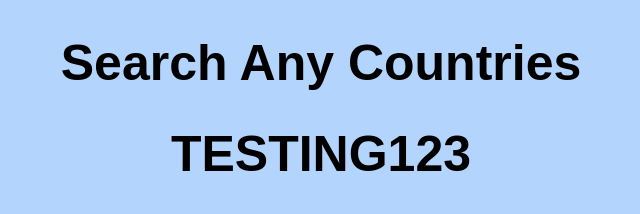
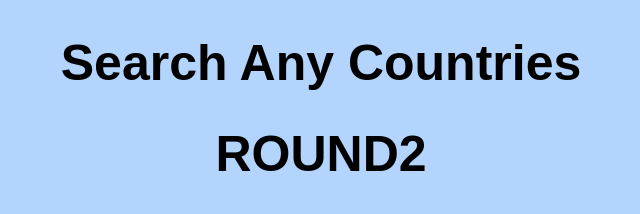
Before and after one commit to jackthian/Assignment1, a website built with Parcel: page src/index.html in a window 1280 px wide. Shown: the top 214 px of the page, without its empty margins (319-959 px from the left). Built offline with nearby package versions, Linux system fonts and the light colour scheme; no server answers.

Commit message:
round2line41

```diff
--- a/src/index.html
+++ b/src/index.html
@@ -38,7 +38,7 @@
 <script src="https://www.google-analytics.com/analytics.js" async></script>
 -->
 <h1>Search Any Countries</h1>
-<h1>TESTING123</h1>
+<h1>ROUND2</h1>
 <div id="main-container">
   <div id="flag-container">
 
```
